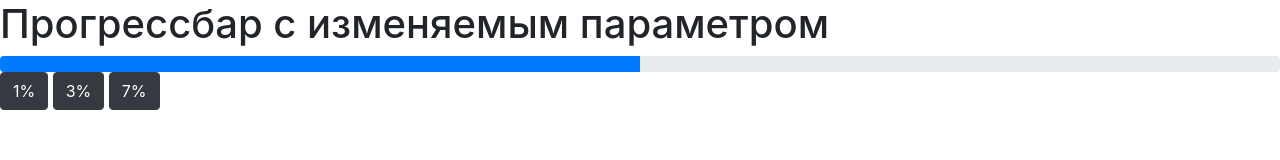
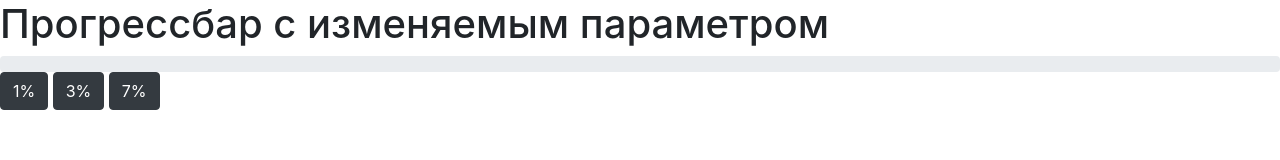
Before and after one commit to YeScraft/Skillfactory-module-A6_8-YeSergey, a plain HTML site: page index.html in a window 1280 px wide. Drawn offline with Linux system fonts and the light colour scheme.

Commit message:
Update index.html

```diff
--- a/index.html
+++ b/index.html
@@ -16,7 +16,7 @@
 	    id="bar"
 	    class="progress-bar"
 	    role="progressbar"
-	    style="width: 50%"
+	    style="width: 0%"
 	    aria-valuemax="100">
 	  </div>
 	</div>
```
